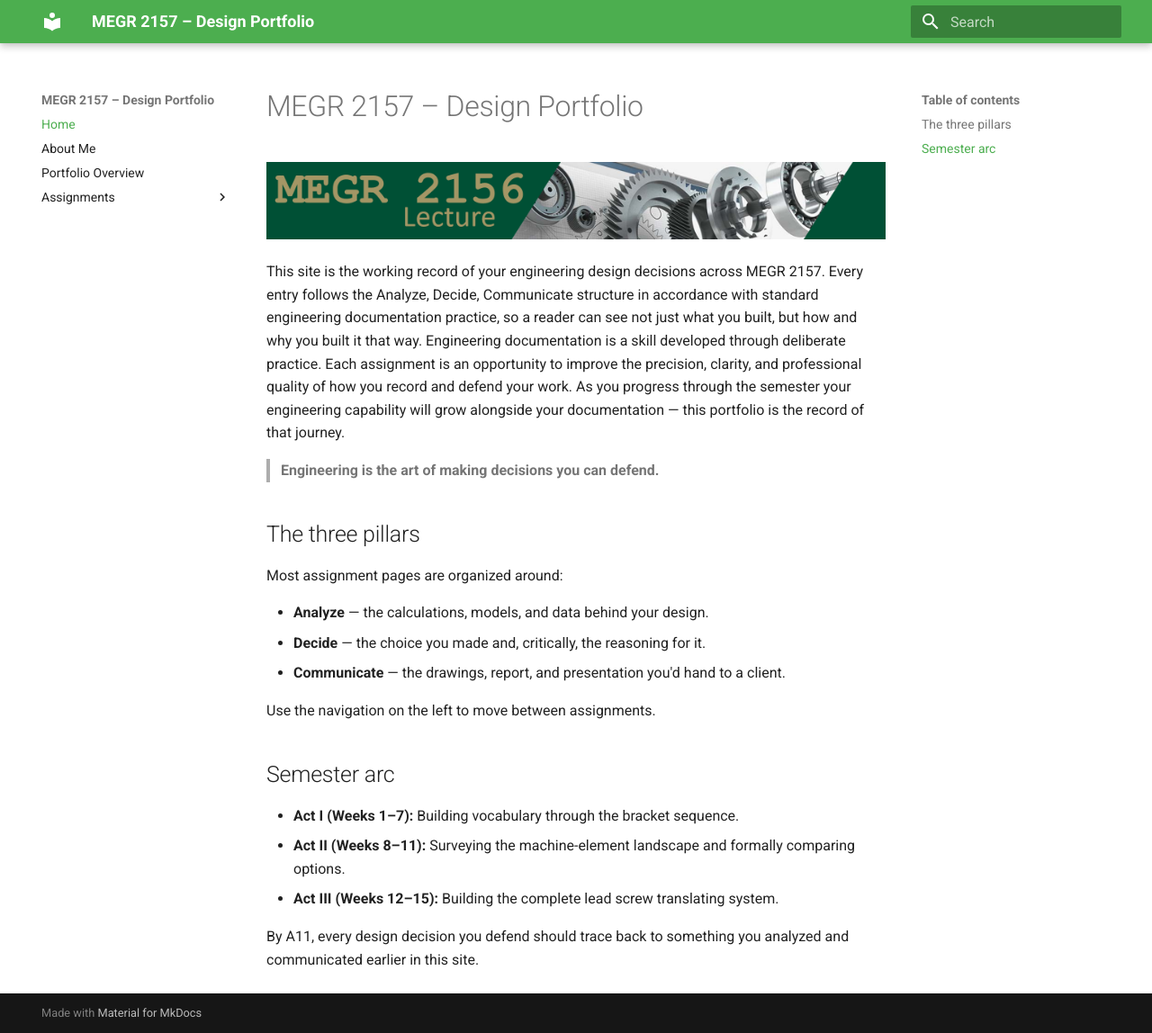
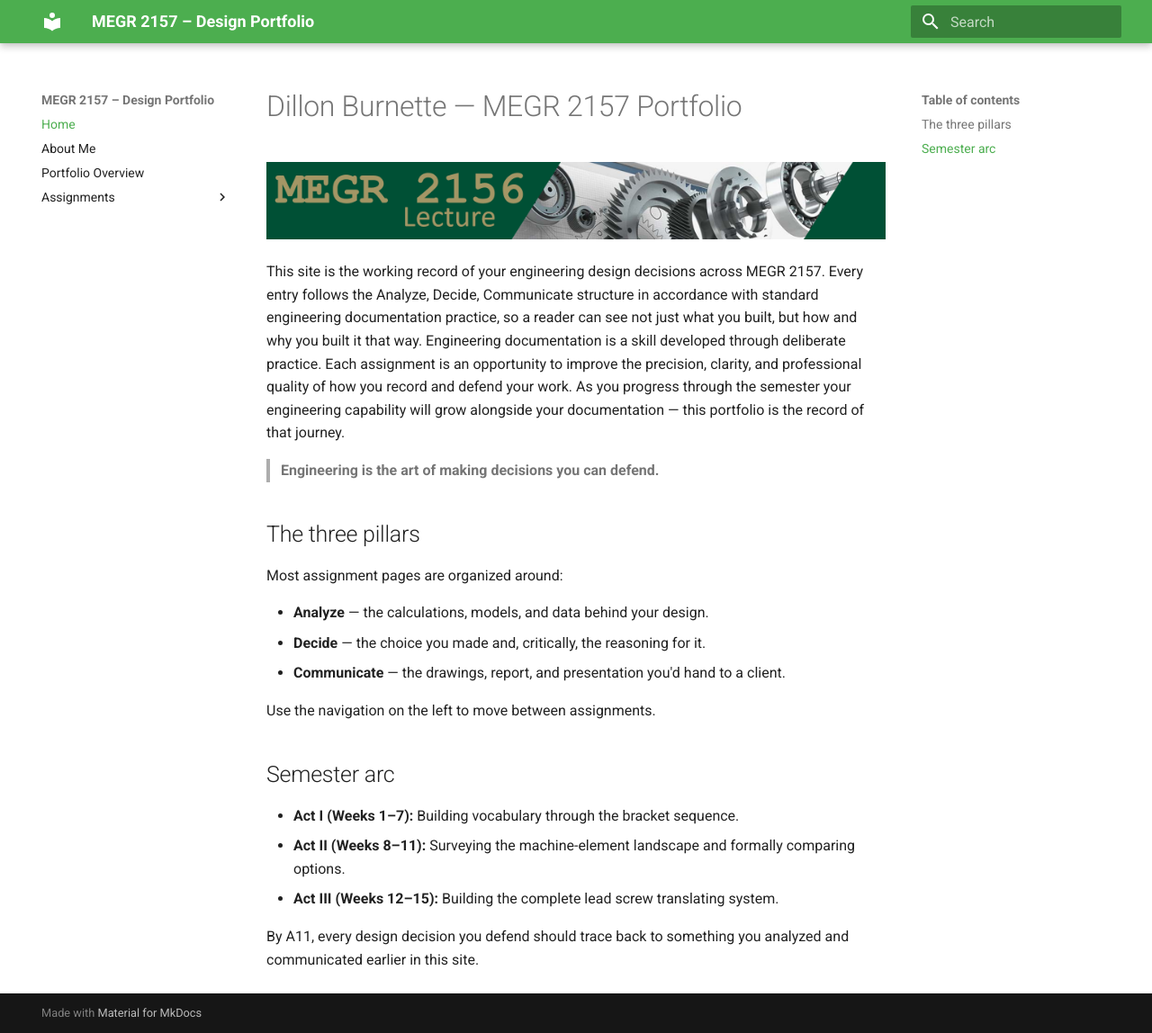
Before and after one commit to DillonB042106/megr2157-portfolio, an MkDocs documentation site: the page built from docs/index.md, in a window 1280 px wide and 1148 px high. Shown: the whole window at 90% size. Built offline with MkDocs 1.6.1 and Material for MkDocs 9.7.7, drawn with Linux system fonts in a browser that asks for light colours.

Commit message:
Change portfolio title to Dillon Burnette
Updated the title of the portfolio from 'MEGR 2157 – Design Portfolio' to 'Dillon Burnette — MEGR 2157 Portfolio'.

```diff
--- a/docs/index.md
+++ b/docs/index.md
@@ -1,5 +1,4 @@
-# MEGR 2157 – Design Portfolio
-
+# Dillon Burnette — MEGR 2157 Portfolio
 ![MEGR 2156-7 Title](MEGR2156title.png)
 
 This site is the working record of your engineering design decisions across MEGR 2157. Every entry follows the Analyze, Decide, Communicate structure in accordance with standard engineering documentation practice, so a reader can see not just what you built, but how and why you built it that way. Engineering documentation is a skill developed through deliberate practice. Each assignment is an opportunity to improve the precision, clarity, and professional quality of how you record and defend your work. As you progress through the semester your engineering capability will grow alongside your documentation — this portfolio is the record of that journey.
```
